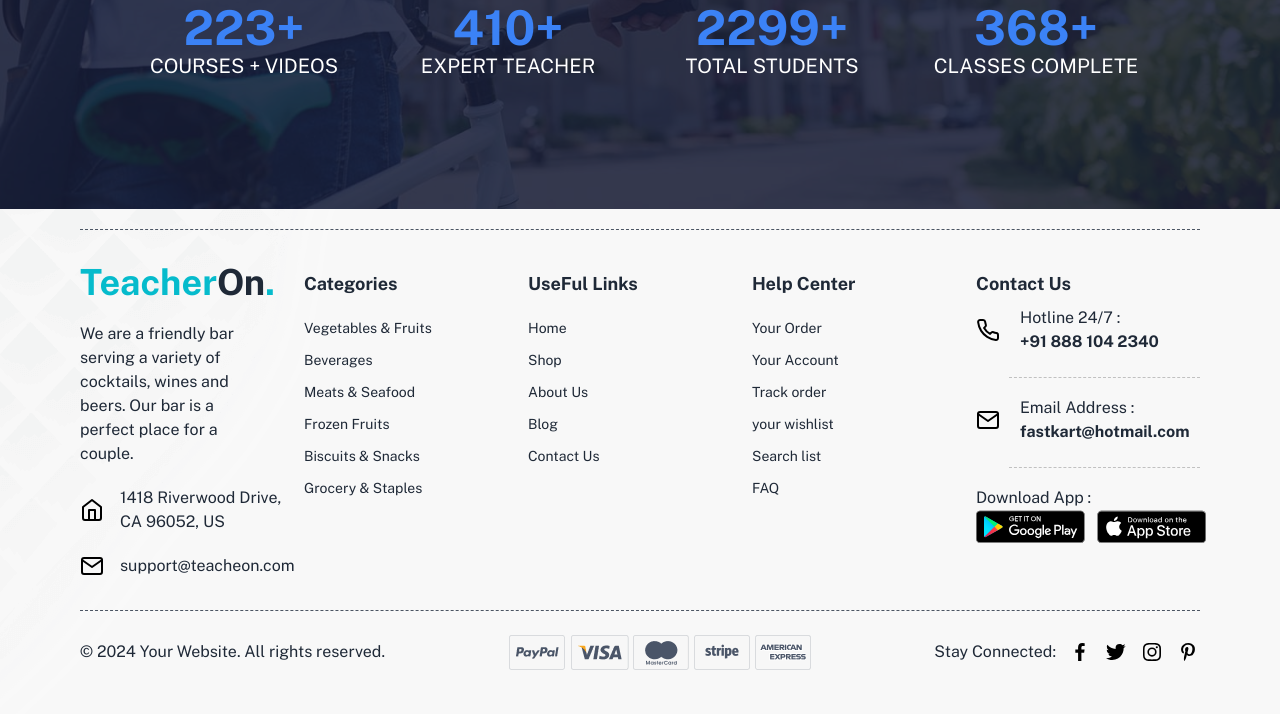
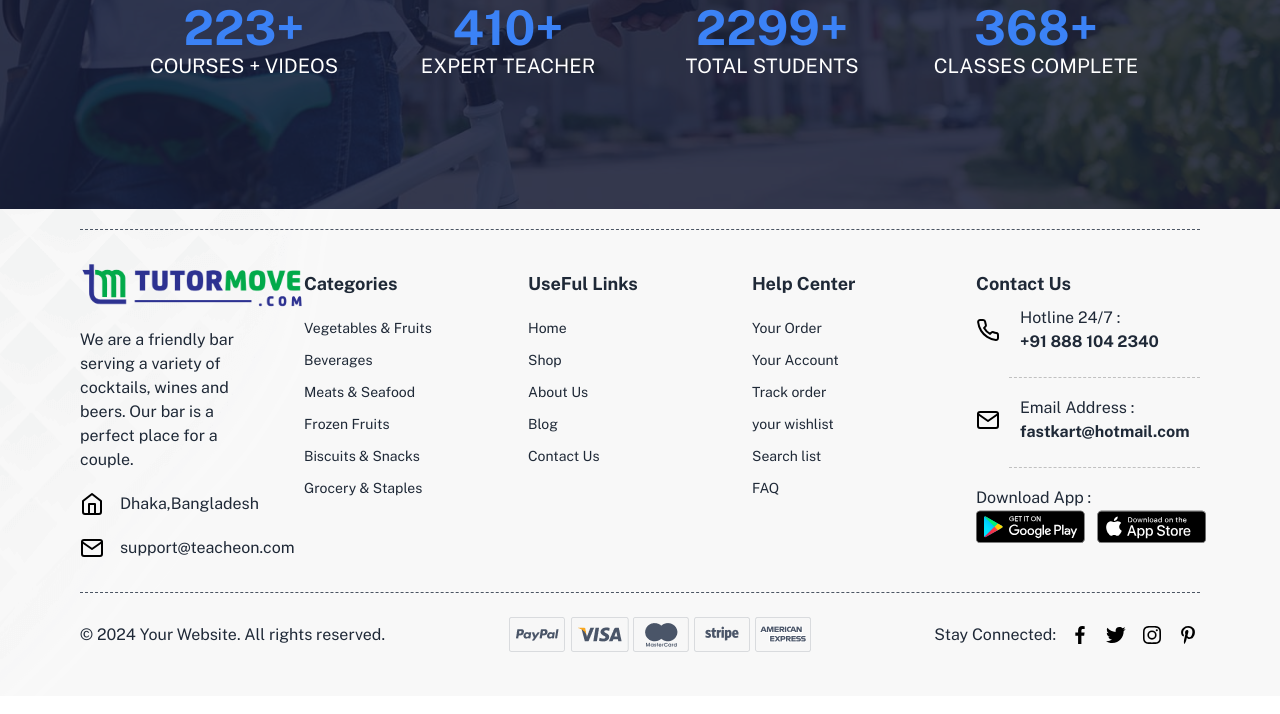
Before and after one commit to mozsocia/django-teacheron, a Django app: page / in a window 1280 px wide. Shown: the part 1631-2345 px from the top of the page. After the commit the page ends 2283 px from the top, so only its background shows below. Run offline with Django 4.2, Linux system fonts and the light colour scheme.

Commit message:
footer logo add

```diff
--- a/templates/site/layouts/includes/footer.html
+++ b/templates/site/layouts/includes/footer.html
@@ -6,16 +6,14 @@
       <!-- Container-one -->
       <div class="mt-3 md:mt-0 space-y-5 md:col-span-2 lg:col-span-1">
         <div>
-          <h2 class="text-primary text-4xl font-bold">
-            Teacher<span class="text-base-content">On<span class="text-primary">.</span></span>
-          </h2>
+          <img style="width: 250px;" src="/static/site/assets/image/logo/logo.png" alt="">
         </div>
         <p class="w-10/12 footer-description-rn">
           We are a friendly bar serving a variety of cocktails, wines and beers. Our bar is a perfect place for a couple.
         </p>
         <div class="hover-text-rn">
           <img src="/static/site/assets/image/Icon/home.svg" alt="">
-          <p class="footer-description-rn">1418 Riverwood Drive, CA 96052, US</p>
+          <p class="footer-description-rn">Dhaka,Bangladesh</p>
         </div>
         <div class="hover-text-rn">
           <img src="/static/site/assets/image/Icon/mail.svg" alt="">
```
